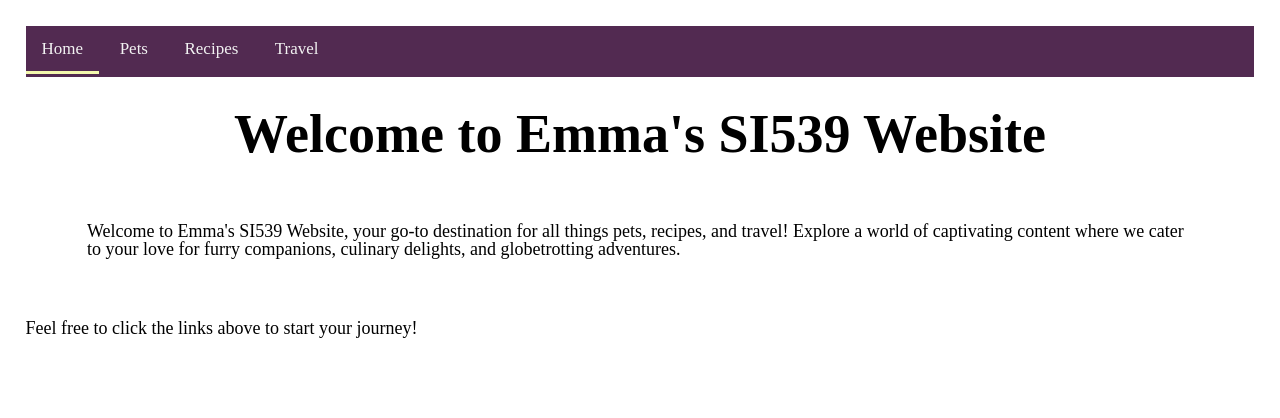
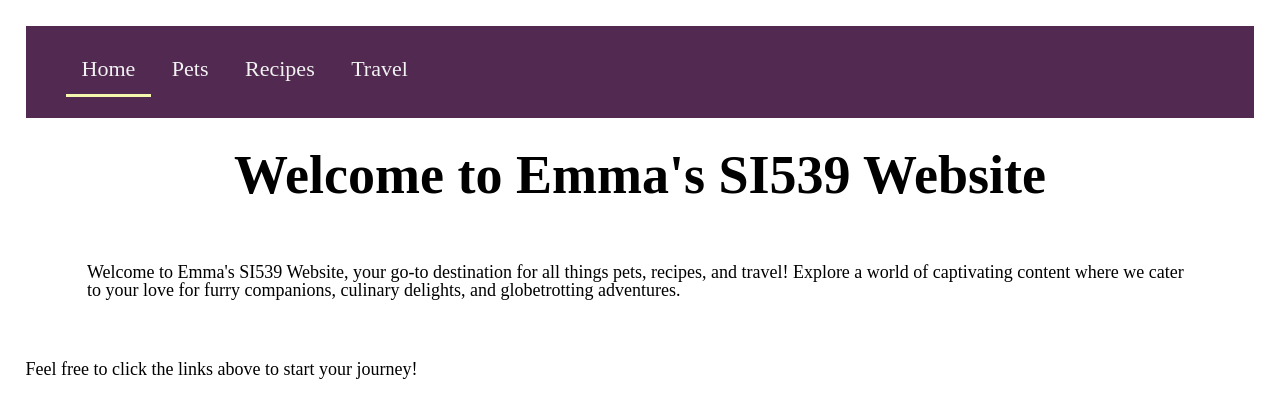
Before and after one commit to ManheZ/ccp_mobile_w24, a plain HTML site: page index.html in a window 1280 px wide. Drawn offline with Linux system fonts and the light colour scheme.

Commit message:
Add files via upload

```diff
--- a/css/style.css
+++ b/css/style.css
@@ -54,7 +54,7 @@ h3{
       text-align: center;
       padding: 14px 16px;
       text-decoration: none;
-      font-size: 17px;
+      font-size: 22px;
       border-bottom: 3px solid transparent;
     }
 
--- a/index.html
+++ b/index.html
@@ -11,10 +11,12 @@
     <header>
         <nav>
             <div class = "topnav">
-                <li><a class = "active" href = "index.html">Home</a></li>
-                <li><a href = "pets.html">Pets</a></li>
-                <li><a href = "recipes.html">Recipes</a></li>
-                <li><a href = "travel.html">Travel</a></li>
+                <ul>
+                    <li><a class = "active" href = "index.html">Home</a></li>
+                    <li><a href = "pets.html">Pets</a></li>
+                    <li><a href = "recipes.html">Recipes</a></li>
+                    <li><a href = "travel.html">Travel</a></li>
+                </ul>
             </div>
         </nav>
         <h1>Welcome to Emma's SI539 Website</h1>
```
Also changed, not shown: pets.html (+6 -4 lines), recipes.html (+6 -4 lines), travel.html (+6 -4 lines).
